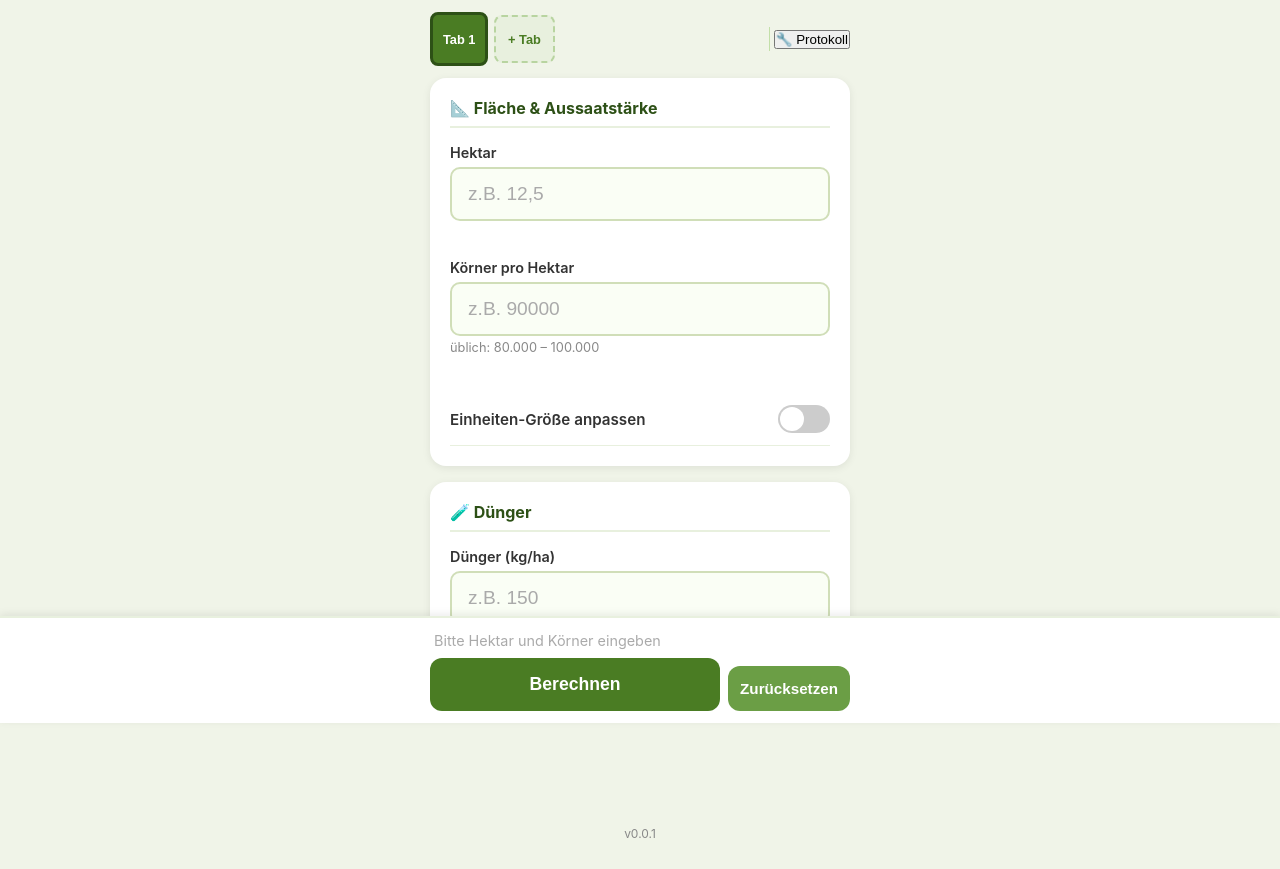
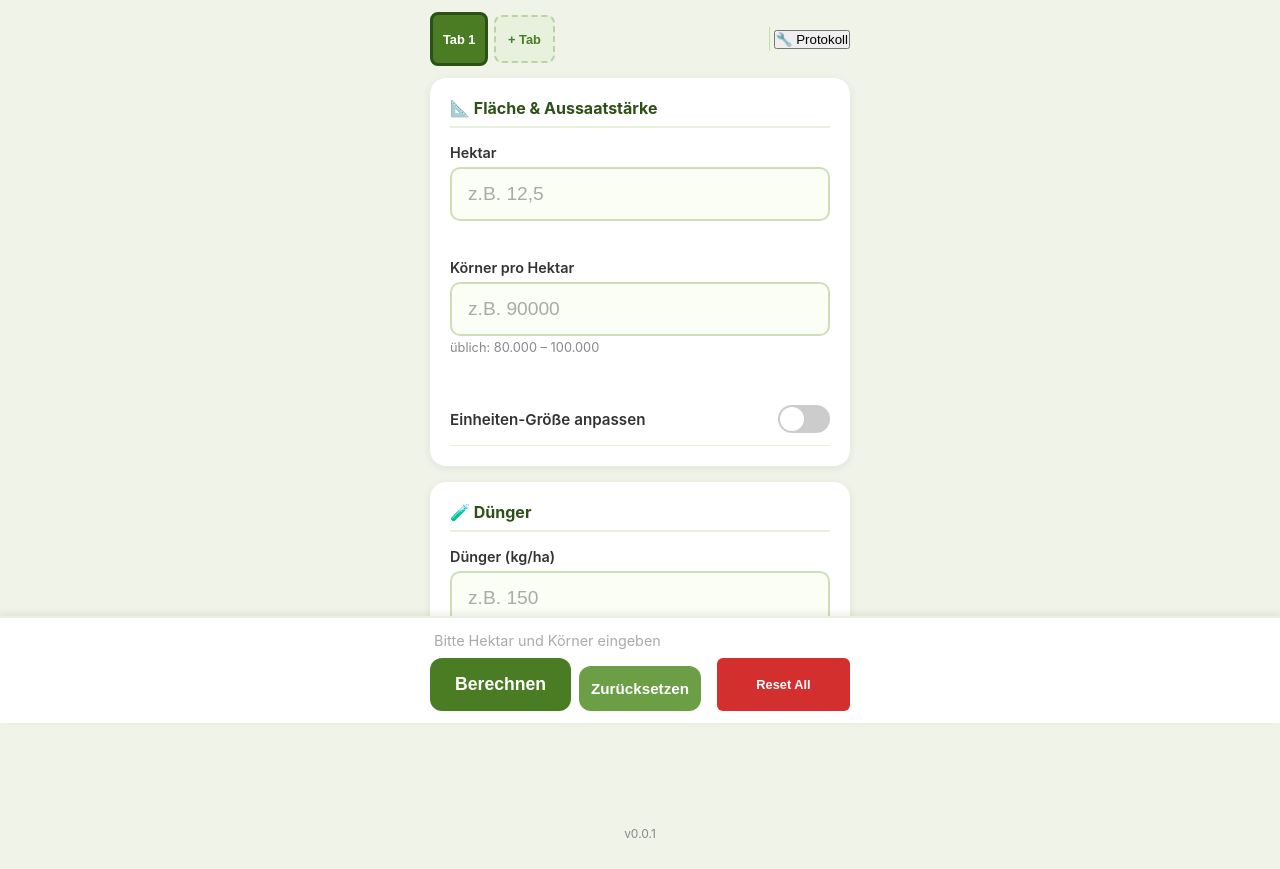
Before and after one commit to Bobby9228/agrar-rechner, a website: page public/index.html in a window 1280 px wide. Shown: the part 77-946 px from the top of the page. Drawn offline with Linux system fonts and the light colour scheme.

Commit message:
feat: add Reset All button for full state reset
- Add 'Reset All' button (red, destructive) that calls resetAll()
- confirmResetAll() now takes optional fullReset parameter
- Partial reset (Zuruecksetzen): resets only active tab
- Full reset (Reset All): clears all tabs, machineLog, global settings
- Both require confirmation before executing
- Reset All button hidden in protokoll view like other buttons

```diff
--- a/public/index.html
+++ b/public/index.html
@@ -1230,6 +1230,7 @@
         <div class="footer-btn-row">
           <button class="btn" onclick="berechne()" id="berechnen_btn">Berechnen</button>
           <button class="btn btn-secondary" onclick="confirmResetAll()" id="reset_btn">Zurücksetzen</button>
+          <button class="btn btn-danger" onclick="confirmResetAll(true)" id="reset_all_btn">Reset All</button>
         </div>
       </div>
     </div>
@@ -1450,6 +1451,8 @@
       if (berechnenBtn) berechnenBtn.style.display = isProtokoll ? 'none' : '';
       var resetBtn = document.getElementById('reset_btn');
       if (resetBtn) resetBtn.style.display = isProtokoll ? 'none' : '';
+      var resetAllBtn = document.getElementById('reset_all_btn');
+      if (resetAllBtn) resetAllBtn.style.display = isProtokoll ? 'none' : '';
 
       var stickyFooter = document.getElementById('sticky_footer');
       if (stickyFooter) stickyFooter.style.display = isProtokoll ? 'none' : '';
@@ -2101,10 +2104,15 @@
       }
     }
 
-    function confirmResetAll() {
+    function confirmResetAll(fullReset) {
       var tabName = state.reiter[state.activeReiter].name;
-      if (!confirm('Wirklich zurücksetzen?\n\nAlle Eingaben für "' + tabName + '" werden gelöscht.')) return;
-      resetActiveTab();
+      if (fullReset) {
+        if (!confirm('Wirklich ALLE Daten zurücksetzen?\n\nAlle Tabs, Einträge und Einstellungen werden gelöscht.')) return;
+        resetAll();
+      } else {
+        if (!confirm('Wirklich zurücksetzen?\n\nAlle Eingaben für "' + tabName + '" werden gelöscht.')) return;
+        resetActiveTab();
+      }
     }
 
     // Reset only the active tab's data (preserves other tabs, global settings, machineLog)
```
Also changed, not shown: tests/17-edge-cases.test.js (+17 -1 lines).
